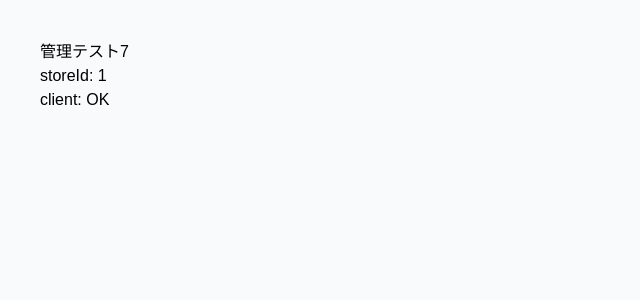
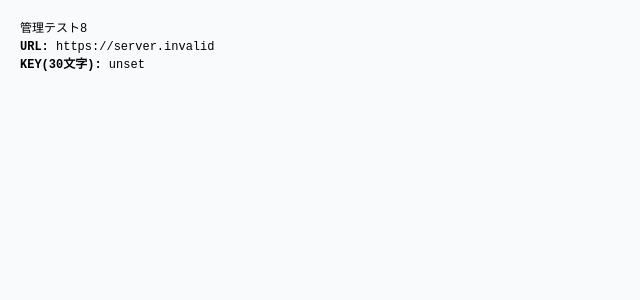
Before and after one commit to to4fu321-lab/line-wait-system-, a Next.js app: page /1/admin in a window 1280 px wide. Shown: the top 300 px of the page, without its empty margins (0-640 px from the left). Built offline with nearby package versions, Linux system fonts and the light colour scheme; no server answers.

Commit message:
test: env varsの実際の値を画面に表示

```diff
--- a/app/[storeId]/admin/page.tsx
+++ b/app/[storeId]/admin/page.tsx
@@ -1,20 +1,17 @@
 'use client'
 
 import { useParams } from 'next/navigation'
-import { createClient } from '@supabase/supabase-js'
 
-const client = createClient(
-  'https://placeholder.supabase.co',
-  'eyJhbGciOiJIUzI1NiIsInR5cCI6IkpXVCJ9.eyJyb2xlIjoiYW5vbiJ9.placeholder'
-)
+const envUrl = process.env.NEXT_PUBLIC_SUPABASE_URL ?? 'UNDEFINED'
+const envKey = (process.env.NEXT_PUBLIC_SUPABASE_ANON_KEY ?? 'UNDEFINED').slice(0, 30)
 
 export default function AdminPage() {
   const { storeId } = useParams<{ storeId: string }>()
   return (
-    <div style={{ padding: 40, fontFamily: 'sans-serif' }}>
-      <h1>管理テスト7</h1>
-      <p>storeId: {storeId}</p>
-      <p>client: {client ? 'OK' : 'NG'}</p>
+    <div style={{ padding: 20, fontFamily: 'monospace', fontSize: 12, wordBreak: 'break-all' }}>
+      <h1>管理テスト8</h1>
+      <p><b>URL:</b> {envUrl}</p>
+      <p><b>KEY(30文字):</b> {envKey}</p>
     </div>
   )
 }
```
